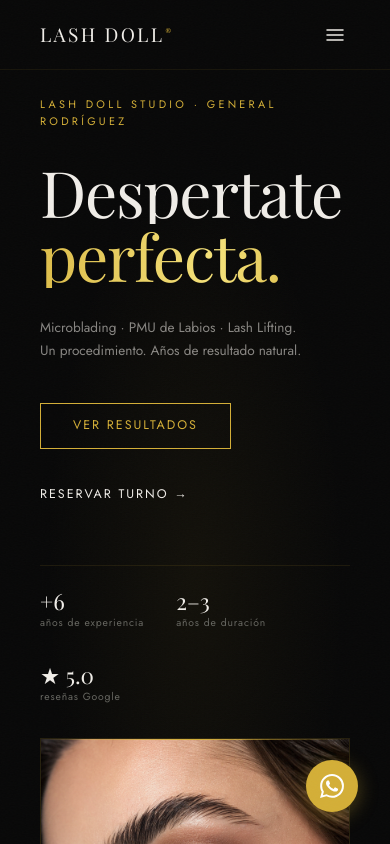
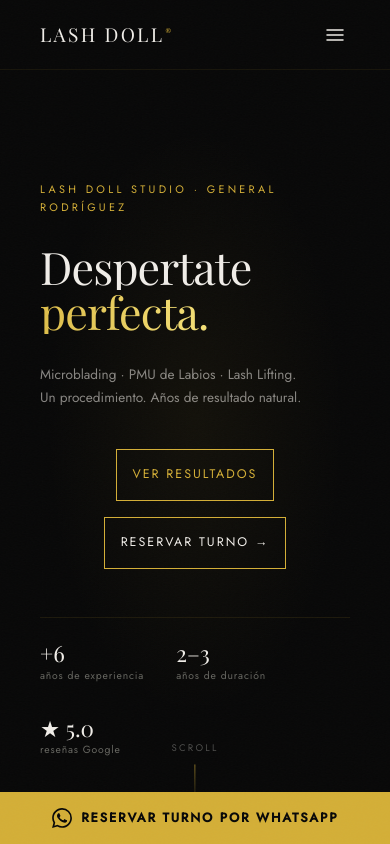
Before and after one commit to aboutYellowtaxi/lash-doll-website-, a React (Vite) app: page / in a window 390 px wide. Shown: the top 844 px of the page. Built offline with nearby package versions, Linux system fonts and the light colour scheme; a web font is replaced by a local one.

Commit message:
Fix mobile layout: sticky CTA bar, hero font size, transform scroll grid, tap affordances

```diff
--- a/src/components/Hero.jsx
+++ b/src/components/Hero.jsx
@@ -79,7 +79,7 @@ export default function Hero() {
               custom={0} variants={wordVariant} initial="hidden" animate="visible"
               style={{
                 fontFamily: 'var(--font-display)',
-                fontSize: 'clamp(4rem, 10vw, 8rem)',
+                fontSize: 'clamp(2.8rem, 10vw, 8rem)',
                 fontWeight: 400,
                 color: 'var(--bone)',
                 letterSpacing: '-0.02em',
@@ -96,7 +96,7 @@ export default function Hero() {
               custom={1} variants={wordVariant} initial="hidden" animate="visible"
               style={{
                 fontFamily: 'var(--font-display)',
-                fontSize: 'clamp(4rem, 10vw, 8rem)',
+                fontSize: 'clamp(2.8rem, 10vw, 8rem)',
                 fontWeight: 400,
                 letterSpacing: '-0.02em',
                 lineHeight: 1,
@@ -124,8 +124,8 @@ export default function Hero() {
             Un procedimiento. Años de resultado natural.
           </motion.p>
 
-          <motion.div {...fadeUp(0.65)} style={{
-            display: 'flex', gap: '1.5rem', alignItems: 'center', marginTop: '2.5rem', flexWrap: 'wrap',
+          <motion.div {...fadeUp(0.65)} className="hero-cta-group" style={{
+            display: 'flex', gap: '1rem', alignItems: 'center', marginTop: '2.5rem', flexWrap: 'wrap',
           }}>
             <MagneticButton
               href="#portfolio"
@@ -208,6 +208,7 @@ export default function Hero() {
 
         {/* Right: Portrait */}
         <motion.div
+          className="hero-image-col"
           style={{ y: imgY }}
           initial={{ opacity: 0, x: 40 }}
           animate={{ opacity: 1, x: 0 }}
--- a/src/components/TransformScroll.jsx
+++ b/src/components/TransformScroll.jsx
@@ -67,6 +67,7 @@ export default function TransformScroll() {
   return (
     <section
       ref={containerRef}
+      className="transform-section"
       style={{ height: '300vh', position: 'relative', background: 'var(--bg)' }}
     >
       <div style={{
@@ -154,7 +155,7 @@ function StagePanel({ stage, progress, opacity }) {
       }} className="transform-grid">
 
         {/* Left */}
-        <motion.div style={{ y: headY, opacity: headOp }}>
+        <motion.div className="transform-left" style={{ y: headY, opacity: headOp }}>
           <p style={{
             fontFamily: 'var(--font-body)', fontSize: '0.62rem',
             letterSpacing: '0.26em', textTransform: 'uppercase',
@@ -191,7 +192,7 @@ function StagePanel({ stage, progress, opacity }) {
         </motion.div>
 
         {/* Center: before/after image */}
-        <div style={{
+        <div className="transform-center" style={{
           aspectRatio: '3/4', position: 'relative',
           border: '1px solid rgba(212,175,55,0.18)', overflow: 'hidden',
         }}>
@@ -247,7 +248,7 @@ function StagePanel({ stage, progress, opacity }) {
         </div>
 
         {/* Right: steps */}
-        <div style={{ display: 'flex', flexDirection: 'column', gap: '1.4rem' }}>
+        <div className="transform-right" style={{ display: 'flex', flexDirection: 'column', gap: '1.4rem' }}>
           <p style={{
             fontFamily: 'var(--font-body)', fontSize: '0.58rem',
             letterSpacing: '0.22em', textTransform: 'uppercase',
--- a/src/components/TrustBar.jsx
+++ b/src/components/TrustBar.jsx
@@ -119,6 +119,26 @@ export default function TrustBar() {
           .services-strip { grid-template-columns: 1fr !important; }
           .services-strip a { aspect-ratio: 16/9 !important; border-right: none !important; border-bottom: 1px solid rgba(212,175,55,0.08); }
         }
+        /* Pulse hint on mobile to signal tap */
+        @media (max-width: 768px) {
+          .services-strip a::after {
+            content: 'Tocá para ver';
+            position: absolute;
+            bottom: 1.5rem; right: 1.5rem;
+            font-family: var(--font-body);
+            font-size: 0.6rem;
+            letter-spacing: 0.18em;
+            text-transform: uppercase;
+            color: rgba(212,175,55,0.9);
+            background: rgba(8,8,8,0.5);
+            padding: 0.3rem 0.7rem;
+            animation: tapPulse 2.5s ease-in-out infinite;
+          }
+        }
+        @keyframes tapPulse {
+          0%, 100% { opacity: 0.5; }
+          50% { opacity: 1; }
+        }
       `}</style>
     </section>
   )
--- a/src/components/WhatsAppFAB.jsx
+++ b/src/components/WhatsAppFAB.jsx
@@ -1,35 +1,40 @@
 import { motion } from 'framer-motion'
+
+const WA_ICON = (
+  <svg width="20" height="20" viewBox="0 0 24 24" fill="currentColor">
+    <path d="M17.472 14.382c-.297-.149-1.758-.867-2.03-.967-.273-.099-.471-.148-.67.15-.197.297-.767.966-.94 1.164-.173.199-.347.223-.644.075-.297-.15-1.255-.463-2.39-1.475-.883-.788-1.48-1.761-1.653-2.059-.173-.297-.018-.458.13-.606.134-.133.298-.347.446-.52.149-.174.198-.298.298-.497.099-.198.05-.371-.025-.52-.075-.149-.669-1.612-.916-2.207-.242-.579-.487-.5-.669-.51-.173-.008-.371-.01-.57-.01-.198 0-.52.074-.792.372-.272.297-1.04 1.016-1.04 2.479 0 1.462 1.065 2.875 1.213 3.074.149.198 2.096 3.2 5.077 4.487.709.306 1.262.489 1.694.625.712.227 1.36.195 1.871.118.571-.085 1.758-.719 2.006-1.413.248-.694.248-1.289.173-1.413-.074-.124-.272-.198-.57-.347m-5.421 7.403h-.004a9.87 9.87 0 01-5.031-1.378l-.361-.214-3.741.982.998-3.648-.235-.374a9.86 9.86 0 01-1.51-5.26c.001-5.45 4.436-9.884 9.888-9.884 2.64 0 5.122 1.03 6.988 2.898a9.825 9.825 0 012.893 6.994c-.003 5.45-4.437 9.884-9.885 9.884m8.413-18.297A11.815 11.815 0 0012.05 0C5.495 0 .16 5.335.157 11.892c0 2.096.547 4.142 1.588 5.945L.057 24l6.305-1.654a11.882 11.882 0 005.683 1.448h.005c6.554 0 11.89-5.335 11.893-11.893a11.821 11.821 0 00-3.48-8.413z"/>
+  </svg>
+)
 
 export default function WhatsAppFAB() {
   return (
+    <>
+      {/* Mobile: sticky full-width bottom bar */}
+      <a
+        href="https://api.whatsapp.com/send?phone=541133436809"
+        target="_blank"
+        rel="noopener noreferrer"
+        className="wa-mobile-bar"
+        aria-label="Reservar por WhatsApp"
+      >
+        {WA_ICON}
+        Reservar turno por WhatsApp
+      </a>
+
+      {/* Desktop: circle FAB */}
       <motion.a
         href="https://api.whatsapp.com/send?phone=541133436809"
         target="_blank"
         rel="noopener noreferrer"
+        className="wa-desktop-fab"
         initial={{ scale: 0, opacity: 0 }}
         animate={{ scale: 1, opacity: 1 }}
         transition={{ delay: 1.2, duration: 0.4, type: 'spring', stiffness: 260, damping: 20 }}
         whileHover={{ scale: 1.08 }}
-      style={{
-        position: 'fixed',
-        bottom: '2rem',
-        right: '2rem',
-        width: '52px',
-        height: '52px',
-        borderRadius: '50%',
-        background: 'var(--accent)',
-        display: 'flex',
-        alignItems: 'center',
-        justifyContent: 'center',
-        zIndex: 9990,
-        boxShadow: '0 4px 20px rgba(212,175,55,0.35)',
-        cursor: 'none',
-      }}
         aria-label="Contactar por WhatsApp"
       >
-      <svg width="24" height="24" viewBox="0 0 24 24" fill="white">
-        <path d="M17.472 14.382c-.297-.149-1.758-.867-2.03-.967-.273-.099-.471-.148-.67.15-.197.297-.767.966-.94 1.164-.173.199-.347.223-.644.075-.297-.15-1.255-.463-2.39-1.475-.883-.788-1.48-1.761-1.653-2.059-.173-.297-.018-.458.13-.606.134-.133.298-.347.446-.52.149-.174.198-.298.298-.497.099-.198.05-.371-.025-.52-.075-.149-.669-1.612-.916-2.207-.242-.579-.487-.5-.669-.51-.173-.008-.371-.01-.57-.01-.198 0-.52.074-.792.372-.272.297-1.04 1.016-1.04 2.479 0 1.462 1.065 2.875 1.213 3.074.149.198 2.096 3.2 5.077 4.487.709.306 1.262.489 1.694.625.712.227 1.36.195 1.871.118.571-.085 1.758-.719 2.006-1.413.248-.694.248-1.289.173-1.413-.074-.124-.272-.198-.57-.347m-5.421 7.403h-.004a9.87 9.87 0 01-5.031-1.378l-.361-.214-3.741.982.998-3.648-.235-.374a9.86 9.86 0 01-1.51-5.26c.001-5.45 4.436-9.884 9.888-9.884 2.64 0 5.122 1.03 6.988 2.898a9.825 9.825 0 012.893 6.994c-.003 5.45-4.437 9.884-9.885 9.884m8.413-18.297A11.815 11.815 0 0012.05 0C5.495 0 .16 5.335.157 11.892c0 2.096.547 4.142 1.588 5.945L.057 24l6.305-1.654a11.882 11.882 0 005.683 1.448h.005c6.554 0 11.89-5.335 11.893-11.893a11.821 11.821 0 00-3.48-8.413z"/>
-      </svg>
+        {WA_ICON}
       </motion.a>
+    </>
   )
 }
--- a/src/index.css
+++ b/src/index.css
@@ -97,3 +97,89 @@ a { color: inherit; text-decoration: none; }
   0%   { background-position: 0% 50%; }
   100% { background-position: 200% 50%; }
 }
+
+/* ── Mobile touch feedback ── */
+@media (max-width: 768px) {
+  a, button { cursor: pointer !important; }
+}
+
+/* ── WhatsApp sticky bottom bar (mobile) ── */
+.wa-mobile-bar {
+  display: none;
+  position: fixed;
+  bottom: 0; left: 0; right: 0;
+  background: var(--accent);
+  color: var(--bg);
+  align-items: center;
+  justify-content: center;
+  gap: 0.6rem;
+  padding: 1rem 1.5rem;
+  font-family: var(--font-body);
+  font-size: 0.8rem;
+  letter-spacing: 0.14em;
+  text-transform: uppercase;
+  font-weight: 600;
+  z-index: 9990;
+  text-decoration: none;
+  -webkit-tap-highlight-color: transparent;
+}
+.wa-desktop-fab {
+  position: fixed;
+  bottom: 2rem; right: 2rem;
+  width: 52px; height: 52px;
+  border-radius: 50%;
+  background: var(--accent);
+  display: flex;
+  align-items: center;
+  justify-content: center;
+  z-index: 9990;
+  box-shadow: 0 4px 20px rgba(212,175,55,0.35);
+  color: white;
+}
+@media (max-width: 768px) {
+  .wa-mobile-bar { display: flex; }
+  .wa-desktop-fab { display: none !important; }
+  /* Add bottom padding so content doesn't hide behind bar */
+  footer, main > *:last-child { padding-bottom: 5rem; }
+}
+
+/* ── Hero mobile ── */
+@media (max-width: 768px) {
+  .hero-grid { grid-template-columns: 1fr !important; }
+  .hero-image-col { display: none !important; }
+  .hero-cta-group {
+    flex-direction: column !important;
+    width: 100%;
+  }
+  .hero-cta-group a {
+    width: 100% !important;
+    text-align: center !important;
+    justify-content: center !important;
+    min-height: 52px !important;
+    display: flex !important;
+    align-items: center !important;
+    border: 1px solid var(--accent) !important;
+    padding: 0.9rem 1rem !important;
+  }
+}
+
+/* ── TransformScroll mobile ── */
+@media (max-width: 768px) {
+  .transform-section { height: 200vh !important; }
+  .transform-grid {
+    grid-template-columns: 1fr !important;
+    gap: 1.2rem !important;
+    align-items: center !important;
+    justify-items: center !important;
+  }
+  .transform-left {
+    text-align: center;
+    padding: 0 0.5rem;
+  }
+  .transform-left h2 { font-size: clamp(1.6rem, 7vw, 2.2rem) !important; }
+  .transform-center {
+    width: min(75vw, 260px) !important;
+    aspect-ratio: 3/4;
+  }
+  .transform-right { display: none !important; }
+}
```
Lines whose indentation alone changed are shown as unchanged.
